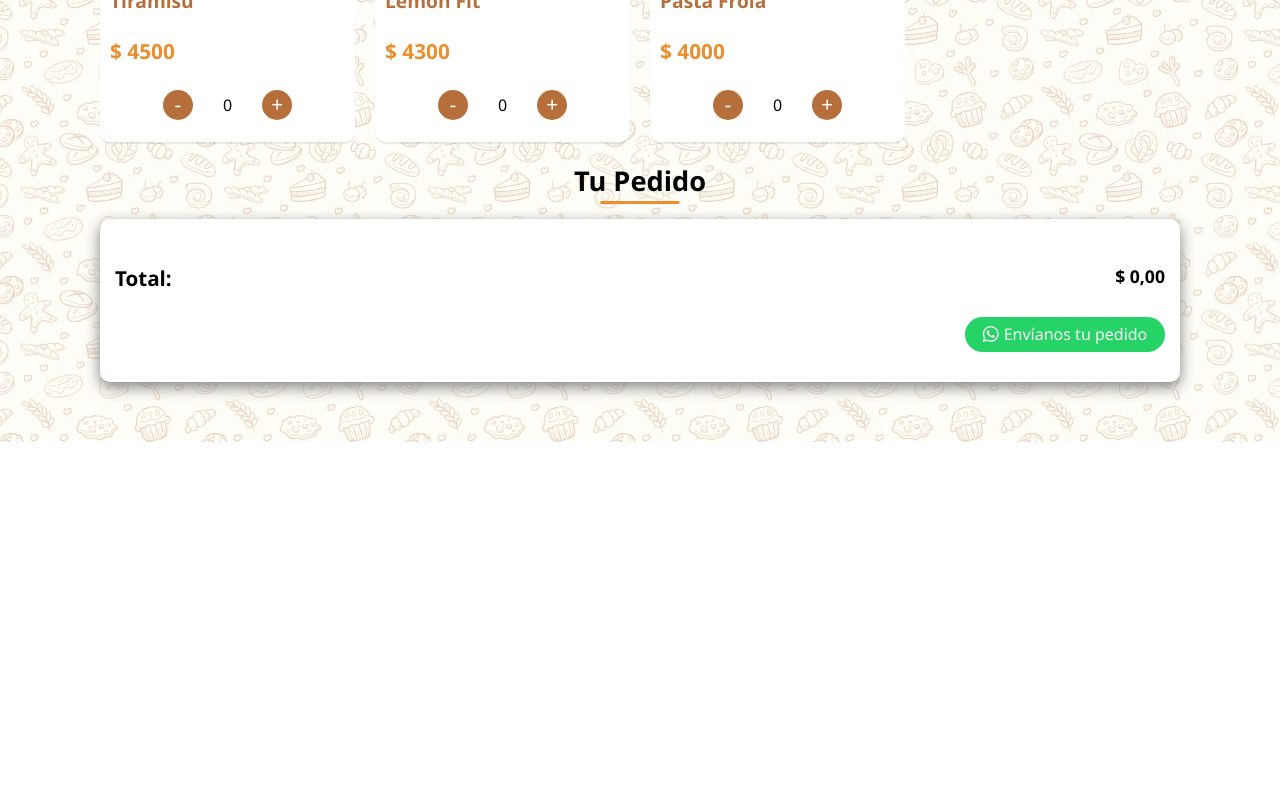
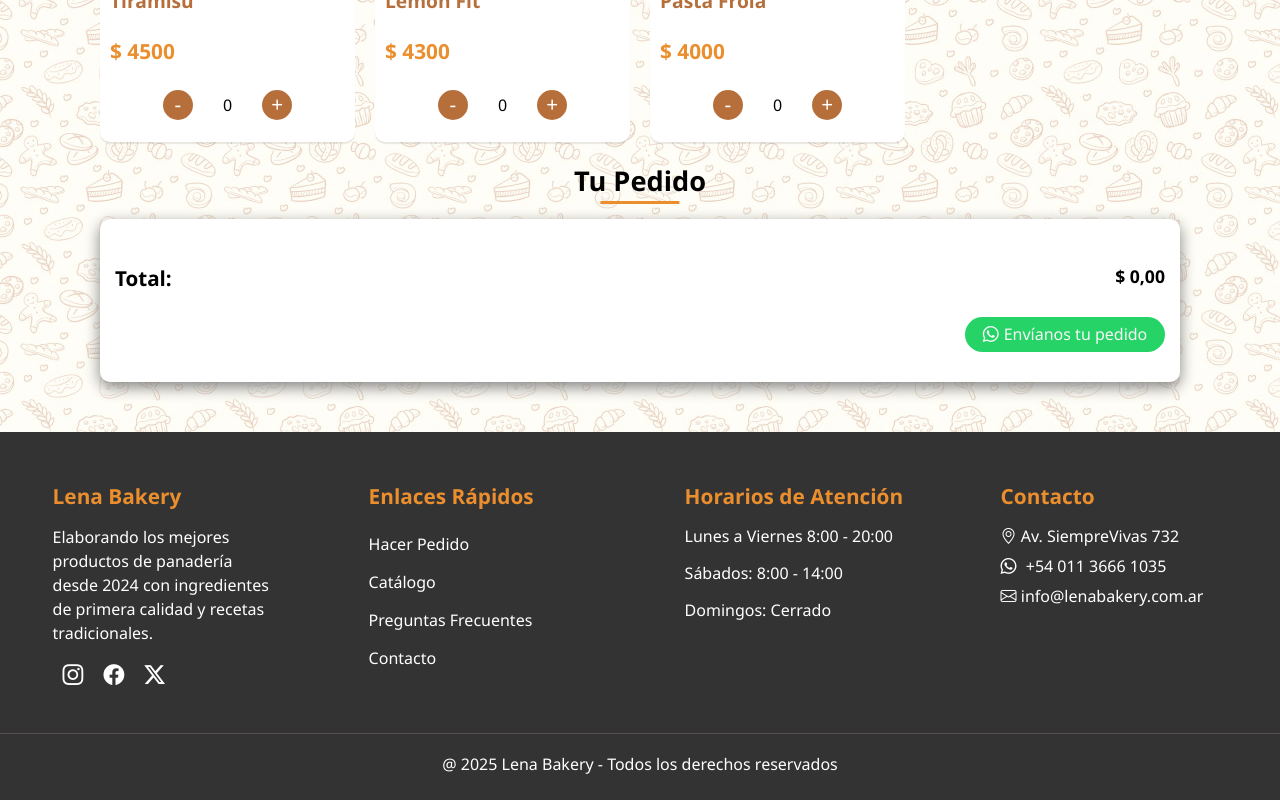
Before and after one commit to nunezjorgepy/Lena-Bakery, a React (Vite) app: page /buy in a window 1280 px wide. Shown: the part 715-1515 px from the top of the page. Before the commit the page ends 1157 px from the top, so only its background shows below. Built offline with nearby package versions, Linux system fonts and the light colour scheme.

Commit message:
Creado el Footer y estilizado. Inserté los enlaces a las páginas, pero no se muestran los enlaces a las nuevas páginas creadas.

```diff
--- a/src/App.jsx
+++ b/src/App.jsx
@@ -1,14 +1,19 @@
-import { Route, Routes } from 'react-router-dom'
-import './App.css'
-import BuyPage from './pages/BuyPage'
-import HomePage from './pages/HomePage'
+import { Route, Routes } from 'react-router-dom';
+import './App.css';
+
+import BuyPage from './pages/BuyPage';
+import HomePage from './pages/HomePage';
+import ContactPage from './pages/ContactPage';
+import FAQPage from './pages/ContactPage';
 
 function App() {
 
   return (
     <Routes>
       <Route path='/' element={<HomePage />} />
+      <Route path='/contact' element={<ContactPage />} />
       <Route path='/buy' element={<BuyPage />} />
+      <Route path='/faq' element={<FAQPage />} />
     </Routes>
   )
 }
--- /dev/null
+++ b/src/components/FooterComponent.css
@@ -0,0 +1,98 @@
+@import url('../variables.css');
+
+#footer {
+    background-color: var(--dark-color);
+    display: flex;
+    flex-direction: column;
+    justify-content: center;
+    align-items: center;
+    color: white;
+    padding: 35px 0 20px 0;
+    overflow: hidden;
+}
+
+/*
+================
+GRID
+================
+*/
+.footer-grid {
+    max-width: var(--main-content-max-width);
+    display: grid;
+    grid-template-columns: repeat(4, 1fr);
+    gap: 5dvw;
+    margin-bottom: 40px;
+}
+.footer-h3 {
+    color: var(--primary-color);
+    font-size: 1.3rem;
+    margin: 15px 0;
+}
+.grid-column {
+    padding: 0 5%;
+}
+.footer-p {
+    margin: var(--footer-text-gap) 0;
+    line-height: 1.5rem;
+}
+.social {
+    margin-top: 15px;
+}
+.footer-link {
+    color: white;
+    font-size: 1.3rem;
+    margin: 0 10px;
+    transition: color 0.1s ease-in;
+}
+.footer-link:hover, .footer-enlaces:hover {
+    color: var(--primary-color);
+}
+
+/*
+================
+Links
+================
+*/
+.grid-column-links, .grid-column-conact {
+    display: flex;
+    flex-direction: column;
+}
+.footer-enlaces, .horarios, .footer-contact {
+    color: white;
+    margin: var(--footer-text-gap) 0;
+    transition: color .3s ease;
+}
+.horarios {
+    margin: 15px 0;
+}
+
+/*
+================
+Copy Right
+================
+*/
+.footer-copyright {
+    margin: 25px 0 5px 0;
+    position: relative;
+}
+.footer-copyright::before {
+    content: '';
+    position: absolute;
+    height: .1dvh;
+    width: 150dvw;
+    background-color: rgb(87, 77, 77);
+    top: -20px;
+    left: -50dvw;
+}
+
+@media screen and (max-width: 1000px) {
+    .footer-grid {
+        grid-template-columns: repeat(2, 1fr);
+    }
+}
+
+@media screen and (max-width: 700px) {
+    .footer-grid {
+        grid-template-columns: 1fr;
+    }
+}
--- /dev/null
+++ b/src/components/FooterComponent.jsx
@@ -0,0 +1,68 @@
+import { Link } from 'react-router-dom';
+import './FooterComponent.css';
+
+function FooterComponent() {
+    const currentYear = new Date().getFullYear
+
+    return (
+        <footer id='footer'>
+            <div className="footer-grid">
+
+                {/* Description and social */}
+                <div className="grid-column">
+                    <h3 className='footer-h3'>Lena Bakery</h3>
+                    <p className="footer-p">
+                        Elaborando los mejores productos de panadería desde 2024 con ingredientes de primera calidad y recetas tradicionales.
+                    </p>
+                    <div className="social">
+                        <Link className='footer-link' to={'https://www.instagram.com/lenabkry/'} target='_blank'>
+                            <i className="bi bi-instagram"></i>
+                        </Link>
+                        <Link className='footer-link' to={'#'} target='_blank'>
+                            <i className="bi bi-facebook"></i>
+                        </Link>
+                        <Link className='footer-link' to={'#'} target='_blank'>
+                            <i className="bi bi-twitter-x"></i>
+                        </Link>
+                    </div>
+                </div>
+
+                {/* Enlaces Rápidos */}
+                <div className="grid-column grid-column-links">
+                    <h3 className='footer-h3'>Enlaces Rápidos</h3>
+                    <Link className="footer-enlaces" to={'/buy'} target='_blank'>Hacer Pedido</Link>
+                    <Link className="footer-enlaces" to={'/contact'} target='_blank'>Catálogo</Link>
+                    <Link className="footer-enlaces">Preguntas Frecuentes</Link>
+                    <Link className="footer-enlaces">Contacto</Link>
+                </div>
+
+                {/* Horarios de atención */}
+                <div className="grid-column">
+                    <h3 className='footer-h3'>Horarios de Atención</h3>
+                    <div className="horarios">Lunes a Viernes 8:00 - 20:00</div>
+                    <div className="horarios">Sábados: 8:00 - 14:00</div>
+                    <div className="horarios">Domingos: Cerrado</div>
+                </div>
+
+                {/* Contacto */}
+                <div className="grid-column">
+                    <h3 className='footer-h3'>Contacto</h3>
+                    <div className="footer-adress footer-contact">
+                        <i className="bi bi-geo-alt"></i> Av. SiempreVivas 732
+                    </div>
+                    <div className="footer-whatsapp footer-contact">
+                        <i className="bi bi-whatsapp"></i> +54 011 3666 1035
+                    </div>
+                    <div className="footer-mail footer-contact">
+                        <i className="bi bi-envelope"></i> info@lenabakery.com.ar
+                    </div>
+                </div>
+            </div>
+            <div className="footer-copyright">
+                @ 2025 Lena Bakery - Todos los derechos reservados
+            </div>
+        </footer>
+    )
+}
+
+export default FooterComponent
--- a/src/index.css
+++ b/src/index.css
@@ -12,7 +12,6 @@ body {
   background-color: rgba(255, 255, 255, .7);
   background-blend-mode: lighten;
   padding-top: var(--header-height);
-  padding-bottom: var(--header-height);
 }
 
 button {
--- a/src/pages/BuyPage.css
+++ b/src/pages/BuyPage.css
@@ -43,6 +43,7 @@ Productos Agregados
     width: var(--main-width-percentage);
     background-color: white;
     padding: 20px 15px 30px 15px;
+    margin-bottom: 50px;
     border-radius: 10px;
     box-shadow: 0 5px 15px gray;
 }
--- a/src/pages/BuyPage.jsx
+++ b/src/pages/BuyPage.jsx
@@ -1,10 +1,10 @@
 import './BuyPage.css';
 import HeaderComponent from "../components/HeaderComponent";
-import AddedProduct from '../components/AddedProduct';
 
 import { Link } from 'react-router-dom';
 import { useContext, useRef } from 'react';
 import { ProductContext } from '../context/product.context';
+import FooterComponent from '../components/FooterComponent';
 
 
 function BuyPage() {
@@ -63,6 +63,8 @@ function BuyPage() {
             </div>
           </div>
         </main>
+
+        <FooterComponent />
     </div>
   )
 }
--- /dev/null
+++ b/src/pages/ContactPage.jsx
@@ -0,0 +1,12 @@
+
+
+function ContactPage() {
+  return (
+    <>
+        <HeaderComponent />
+        <div>Contacto</div>
+    </>
+  )
+}
+
+export default ContactPage
--- a/src/variables.css
+++ b/src/variables.css
@@ -18,6 +18,7 @@
     --header-height-800-screen: 100px;
     --header-height-500-screen: 80px;
     --main-width-percentage: 90%;
+    --footer-text-gap: 8px;
 
     /* TIEMPOS */
     --transitions-time: 0.3s;
```
Also changed, not shown: src/pages/CatalogoPage.jsx (added, +12 -0 lines), src/pages/FAQPage.jsx (added, +13 -0 lines).
